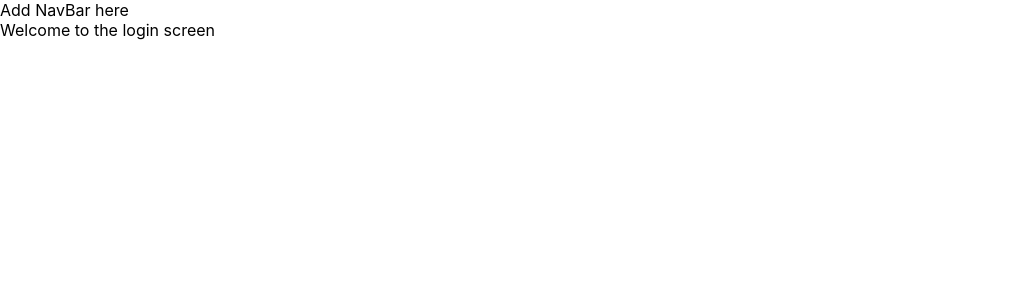
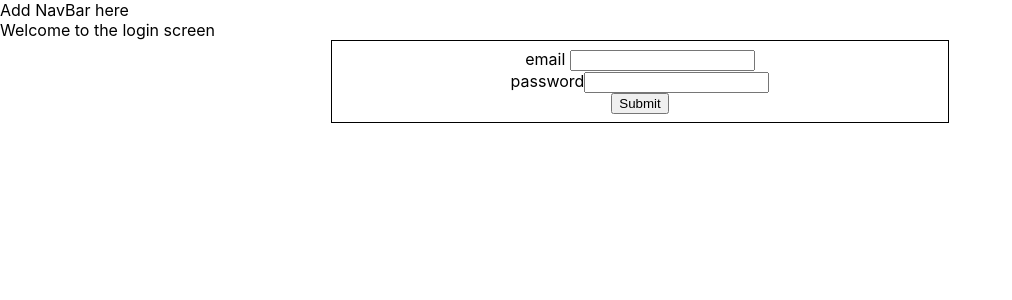
Before and after one commit to kishan02patel/onemda-app, a React (Create React App) app in the folder client/: page / in a window 1280 px wide. Shown: the top 300 px of the page, without its empty margins (0-1012 px from the left). Built offline with nearby package versions, Linux system fonts and the light colour scheme.

Commit message:
add login functionality. Fought with an annoying bug which was due to setting authrorization header to bearer null when the user hasn't signed in meant that no sign in requests were valid. The solution was to clear headers when there isn't a token.

```diff
--- a/client/src/components/App.js
+++ b/client/src/components/App.js
@@ -3,7 +3,7 @@ import Services from './Services'
 import LoginScreen from '../screens/Login'
 import NavBar from './NavBar'
 import '../styles/App.css'
-import { Route, Switch } from 'react-router-dom'
+import { Route, Switch, withRouter } from 'react-router-dom'
 
 class App extends Component {
   render() {
@@ -20,4 +20,4 @@ class App extends Component {
   }
 }
 
-export default App
+export default withRouter(App)
--- /dev/null
+++ b/client/src/components/Loading/index.js
@@ -0,0 +1,7 @@
+import React from 'react'
+
+const Loading = () => (
+  <div>Loading...</div>
+)
+
+export default Loading
--- /dev/null
+++ b/client/src/components/LoginForm/index.js
@@ -0,0 +1,38 @@
+import React, { Component } from 'react'
+import './styles.css'
+
+class LoginForm extends Component {
+
+  constructor(props) {
+    super(props)
+    this.state = {
+      email: '',
+      password: '',
+    }
+  }
+
+  submitForm = (e) => {
+    e.preventDefault()
+    this.props.onLogin({variables: {email: this.state.email, password: this.state.password} })
+  }
+
+  onChangeEmail = (e) => {
+    this.setState({email: e.target.value})
+  }
+
+  onChangePassword = (e) => {
+    this.setState({password: e.target.value})
+  }
+
+  render() {
+    return (
+        <form className="login__form" onSubmit={(e) => this.submitForm(e)}>
+          <span className="login__email">email <input type="text" onChange={(e) => this.onChangeEmail(e)}/></span>
+          <span className="login__password">password<input type="text" onChange={(e) => this.onChangePassword(e)}/></span>
+          <button className="login__submit_button">Submit</button>
+        </form>
+    )
+  }
+}
+
+export default LoginForm
--- /dev/null
+++ b/client/src/components/LoginForm/styles.css
@@ -0,0 +1,9 @@
+.login__form {
+  display: flex;
+  flex-direction: column;
+  width: 600px;
+  align-items: center;
+  border: 1px solid;
+  margin: 0 auto;
+  padding: 0.5rem;
+}
--- a/client/src/components/Services/index.js
+++ b/client/src/components/Services/index.js
@@ -4,7 +4,7 @@ import { Query } from 'react-apollo'
 import gql from 'graphql-tag'
 
 const SERVICES_QUERY = gql`
-  {
+  query services {
     services {
       id
       name
--- a/client/src/index.js
+++ b/client/src/index.js
@@ -9,13 +9,28 @@ import { createHttpLink } from 'apollo-link-http'
 import { InMemoryCache } from 'apollo-cache-inmemory'
 import { BrowserRouter as Router } from 'react-router-dom'
 
+const cache = new InMemoryCache()
+
+const token = localStorage.getItem('token') ? `Bearer ${localStorage.getItem('token')}` : null
+
+const headers = token ? {
+  Authorization: token
+} : {}
+
 const httpLink = createHttpLink({
-  uri: 'http://localhost:4000/graphql'
+  uri: 'http://localhost:4000/graphql',
+  headers
 })
 
 const client = new ApolloClient({
+  cache,
   link: httpLink,
-  cache: new InMemoryCache()
+})
+
+cache.writeData({
+  data: {
+    isLoggedIn: !!localStorage.getItem('token')
+  }
 })
 
 ReactDOM.render(
--- a/client/src/screens/Login/index.js
+++ b/client/src/screens/Login/index.js
@@ -1,9 +1,49 @@
-import React from 'react'
+import React, { Component } from 'react'
+import { Mutation, ApolloConsumer } from 'react-apollo'
+import gql from 'graphql-tag'
+import LoginForm from '../../components/LoginForm'
+import Loading from '../../components/Loading'
 
-const LoginScreen = () => (
-  <div>
-    Welcome to the login screen
-  </div>
-)
+const LOGIN_MUTATION = gql`
+  mutation login($email: String!, $password: String!) {
+    login(email: $email, password: $password)
+  }
+`
+
+class LoginScreen extends Component {
+
+  constructor(props) {
+    super(props)
+  }
+
+  render() {
+    return (
+      <div>
+        Welcome to the login screen
+        <ApolloConsumer>
+          {client => (
+            <Mutation
+              mutation={LOGIN_MUTATION}
+              onCompleted={( { login }) => {
+                localStorage.setItem('token', login)
+                client.writeData({ data: { isLoggedIn: true }})
+                this.props.history.push('/services')
+              }}
+            >
+              {(login, {loading, error}) => {
+                if (loading) return <Loading/>
+                if (error) {
+                  return <p>There was an error</p>
+                }
+
+                return <LoginForm onLogin={login}></LoginForm>
+              }}
+            </Mutation>
+          )}
+        </ApolloConsumer>
+      </div>
+    )
+  }
+}
 
 export default LoginScreen
```
Also changed, not shown: 1 other file (tests, documents, lock files or other folders).
